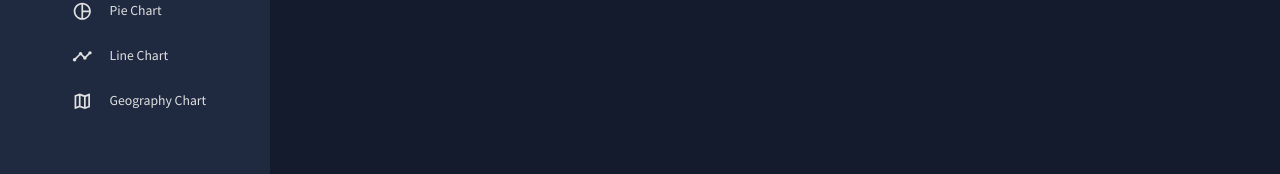
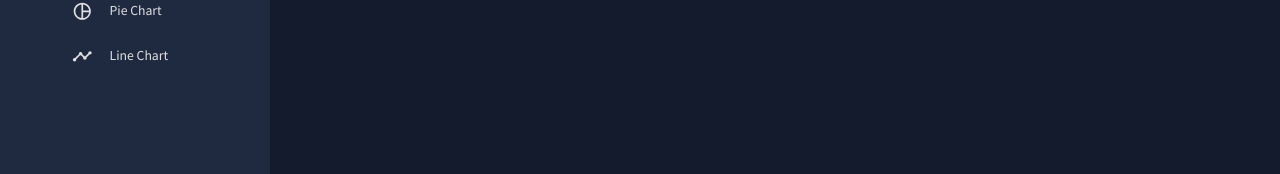
Before and after one commit to EliGuy343/semaphore-dashboard, a React (Create React App) app: page / in a window 1280 px wide. Shown: the part 538-712 px from the top of the page. Built offline with nearby package versions, Linux system fonts and the light colour scheme.

Commit message:
small clean up

```diff
--- a/src/components/Sidebar.jsx
+++ b/src/components/Sidebar.jsx
@@ -1,21 +1,17 @@
 import { useState } from "react";
 import { ProSidebar, Menu, MenuItem } from "react-pro-sidebar";
-import { Box, IconButton, Typography, useTheme } from "@mui/material";
+import { Box,Typography, useTheme } from "@mui/material";
 import { Link } from "react-router-dom";
 import "react-pro-sidebar/dist/css/styles.css";
 import { tokens } from "../theme";
 import HomeOutlinedIcon from "@mui/icons-material/HomeOutlined";
 import PeopleOutlinedIcon from "@mui/icons-material/PeopleOutlined";
 import ContactsOutlinedIcon from "@mui/icons-material/ContactsOutlined";
-import ReceiptOutlinedIcon from "@mui/icons-material/ReceiptOutlined";
 import PersonOutlinedIcon from "@mui/icons-material/PersonOutlined";
-import CalendarTodayOutlinedIcon from "@mui/icons-material/CalendarTodayOutlined";
-import HelpOutlineOutlinedIcon from "@mui/icons-material/HelpOutlineOutlined";
 import BarChartOutlinedIcon from "@mui/icons-material/BarChartOutlined";
 import PieChartOutlineOutlinedIcon from "@mui/icons-material/PieChartOutlineOutlined";
 import TimelineOutlinedIcon from "@mui/icons-material/TimelineOutlined";
-import MenuOutlinedIcon from "@mui/icons-material/MenuOutlined";
-import MapOutlinedIcon from "@mui/icons-material/MapOutlined";
+
 
 const Item = ({title, to, icon, selected, setSelected}) => {
   const theme = useTheme();
@@ -64,7 +60,6 @@ const Sidebar = () => {
     >
       <ProSidebar collapsed={false}>
         <Menu iconShape="square">
-          {/* LOGO AND MENU ICON */}
           <MenuItem
             style={{
               width:"300px",
@@ -178,13 +173,6 @@ const Sidebar = () => {
               selected={selected}
               setSelected={setSelected}
             />
-            <Item
-              title="Geography Chart"
-              to="/geography"
-              icon={<MapOutlinedIcon />}
-              selected={selected}
-              setSelected={setSelected}
-            />
           </Box>
           </MenuItem>
         </Menu>
```
